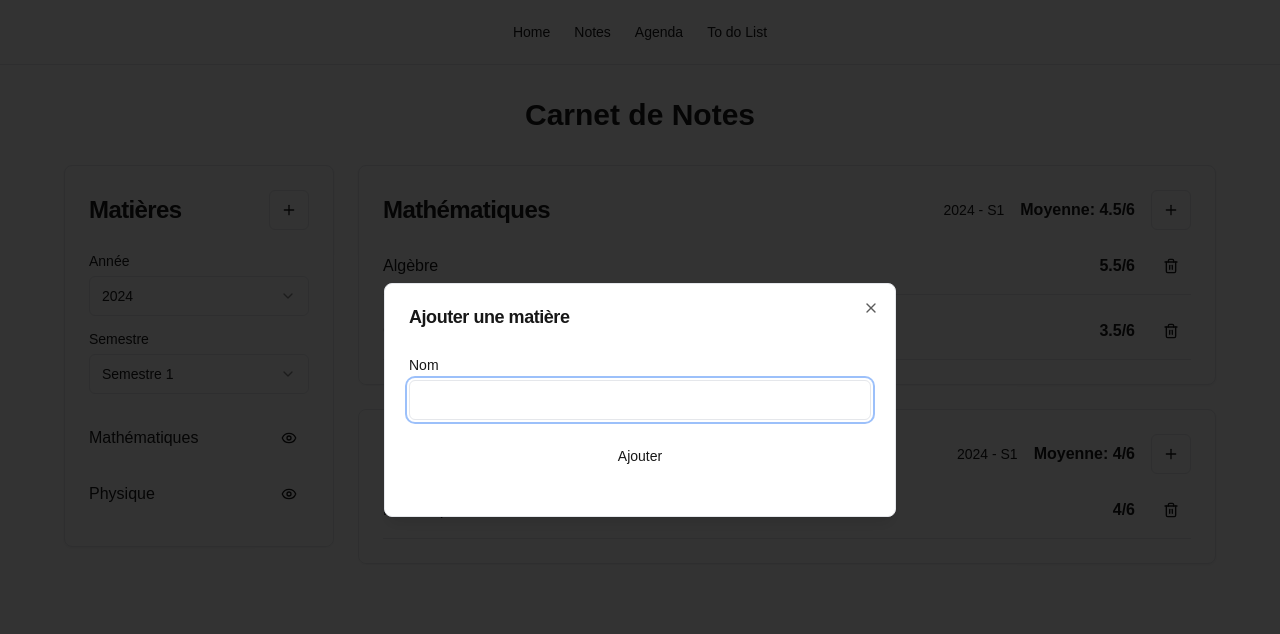
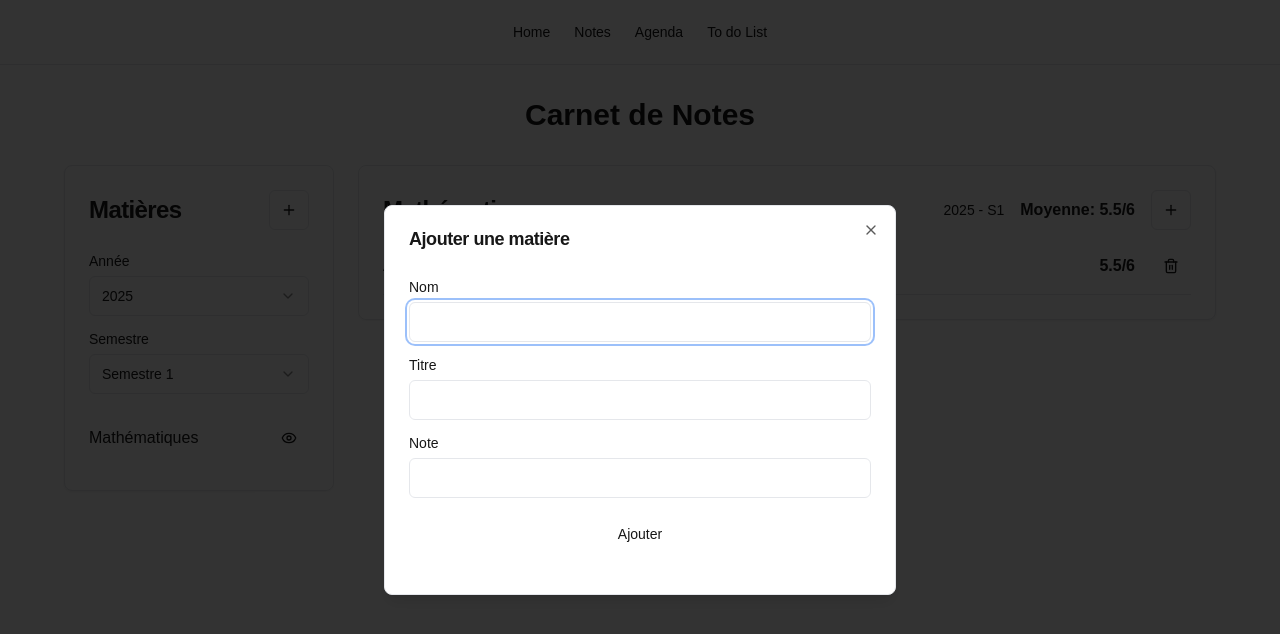
Before and after one commit to gabpereirach/schedule, a Next.js app: page /mark in a window 1280 px wide. Both pictures are taken after a click on the button 289 px from the left and 210 px from the top of the page. Shown: the top 634 px of the page. Built offline with nearby package versions, Linux system fonts and the light colour scheme.

Commit message:
Update of creation to subject and grade

```diff
--- a/package.json
+++ b/package.json
@@ -16,6 +16,7 @@
     "class-variance-authority": "^0.7.1",
     "clsx": "^2.1.1",
     "lucide-react": "^0.475.0",
+    "nanoid": "^5.0.9",
     "next": "14.2.15",
     "react": "^18",
     "react-dom": "^18",
--- a/src/app/mark/page.tsx
+++ b/src/app/mark/page.tsx
@@ -8,10 +8,11 @@ import { Input } from "@/components/ui/input";
 import { Label } from "@/components/ui/label";
 import { Select, SelectContent, SelectItem, SelectTrigger, SelectValue } from "@/components/ui/select";
 import { Plus, Trash2, Eye, EyeOff } from "lucide-react";
+import { nanoid } from 'nanoid';
 
 // Types définissant la structure des données
 type Grade = {
-	id: number;
+	id: string;
 	title: string;
 	grade: number;
 	year: number;
@@ -19,69 +20,78 @@ type Grade = {
 };
 
 type Subject = {
-	id: number;
+	id: string;
 	name: string;
 	grades: Grade[];
 	visible: boolean;
 };
 
 // Calcule la moyenne des notes
-// Retourne 0 si aucune note n'est présente
 const calculateAverage = (grades: Grade[]) =>
 	grades.length ? grades.reduce((sum, grade) => sum + grade.grade, 0) / grades.length : 0;
 
 // Années et semestres disponibles pour le filtrage
-const years = [2024, 2023, 2022, 2021];
-const semesters = [1, 2];
+const years = [2025, 2024, 2023, 2022, 2021];
+const semesters = [1, 2, 3];
 
 export default function Home() {
-	// État des matières avec des données initiales
+	// Données tests
 	const [subjects, setSubjects] = useState<Subject[]>([
 		{
-			id: 1,
+			id: "1",
 			name: "Mathématiques",
 			grades: [
-				{ id: 1, title: "Algèbre", grade: 5.5, year: 2024, semester: 1 },
-				{ id: 2, title: "Géométrie", grade: 3.5, year: 2024, semester: 1 },
+				{ id: "1", title: "Algèbre", grade: 5.5, year: 2025, semester: 1 },
+				{ id: "2", title: "Géométrie", grade: 3.5, year: 2024, semester: 1 },
+				{ id: "4", title: "Limits", grade: 5.5, year: 2024, semester: 1 },
 			],
 			visible: true,
 		},
 		{
-			id: 2,
+			id: "2",
 			name: "Physique",
 			grades: [
-				{ id: 3, title: "Mécanique", grade: 4, year: 2024, semester: 1 },
+				{ id: "3", title: "Mécanique", grade: 4, year: 2024, semester: 1 },
 			],
 			visible: true,
 		},
 	]);
 
 	// États pour le filtrage et l'ajout de données
-	const [selectedYear, setSelectedYear] = useState(2024);
+	const [selectedYear, setSelectedYear] = useState(new Date().getFullYear());
 	const [selectedSemester, setSelectedSemester] = useState(1);
 	const [newSubject, setNewSubject] = useState({ name: "" });
 	const [newGrade, setNewGrade] = useState({ title: "", grade: "" });
 
-	// Ajoute une nouvelle matière à la liste
+	// Ajoute une matière
 	const addSubject = () => {
 		if (!newSubject.name) return;
-		setSubjects(prev => [...prev, {
-			id: Date.now(),
+		const newSubjectData = {
+			id: nanoid(),
 			name: newSubject.name,
-			grades: [],
+			grades: [{
+				id: nanoid(),
+				title: newGrade.title,
+				grade: Number(newGrade.grade),
+				year: selectedYear,
+				semester: selectedSemester,
+			}],
 			visible: true,
-		}]);
-		setNewSubject({ name: "" }); // Réinitialise le formulaire
+		};
+
+		setSubjects(prev => [...prev, newSubjectData]);
+		setNewSubject({ name: "" });
+		setNewGrade({ title: "", grade: "" });
 	};
 
-	// Ajoute une nouvelle note à une matière
-	const addGrade = (subjectId: number) => {
+	// Ajoute une note
+	const addGrade = (subjectId: string) => {
 		if (!newGrade.title || !newGrade.grade) return;
 		setSubjects(prev => prev.map(subject =>
 			subject.id === subjectId ? {
 				...subject,
 				grades: [...subject.grades, {
-					id: Date.now(),
+					id: nanoid(),
 					title: newGrade.title,
 					grade: Number(newGrade.grade),
 					year: selectedYear,
@@ -89,11 +99,11 @@ export default function Home() {
 				}]
 			} : subject
 		));
-		setNewGrade({ title: "", grade: "" }); // Réinitialise le formulaire
+		setNewGrade({ title: "", grade: "" });
 	};
 
-	// Supprime une note d'une matière
-	const deleteGrade = (subjectId: number, gradeId: number) => {
+	// Supprime une note
+	const deleteGrade = (subjectId: string, gradeId: string) => {
 		setSubjects(prev => prev.map(subject =>
 			subject.id === subjectId ? {
 				...subject,
@@ -103,13 +113,13 @@ export default function Home() {
 	};
 
 	// Bascule la visibilité d'une matière
-	const toggleVisibility = (subjectId: number) => {
+	const toggleVisibility = (subjectId: string) => {
 		setSubjects(prev => prev.map(subject =>
 			subject.id === subjectId ? { ...subject, visible: !subject.visible } : subject
 		));
 	};
 
-	// Filtre les notes par année et semestre sélectionnés
+	// Filtre les notes par année et semestre
 	const filteredGrades = (grades: Grade[]) =>
 		grades.filter(grade => grade.year === selectedYear && grade.semester === selectedSemester);
 
@@ -121,14 +131,12 @@ export default function Home() {
 		<div className="p-8">
 			<div className="max-w-6xl mx-auto">
 				<h1 className="text-3xl font-bold text-center mb-8">Carnet de Notes</h1>
-
 				<div className="grid grid-cols-12 gap-6">
-					{/* Panneau latéral avec la liste des matières */}
+					{/* Box latéral avec la liste des matières */}
 					<div className="col-span-3">
 						<Card>
 							<CardHeader className="flex flex-row items-center justify-between space-y-0">
 								<CardTitle>Matières</CardTitle>
-								{/* Dialog pour ajouter une nouvelle matière */}
 								<Dialog>
 									<DialogTrigger asChild>
 										<Button variant="outline" size="icon"><Plus className="h-4 w-4" /></Button>
@@ -143,6 +151,23 @@ export default function Home() {
 												<Input
 													value={newSubject.name}
 													onChange={e => setNewSubject(prev => ({ ...prev, name: e.target.value }))}
+												/>
+											</div>
+											<div className="grid gap-2">
+												<Label>Titre</Label>
+												<Input
+													value={newGrade.title}
+													onChange={e => setNewGrade(prev => ({ ...prev, title: e.target.value }))}
+												/>
+											</div>
+											<div className="grid gap-2">
+												<Label>Note</Label>
+												<Input
+													type="number"
+													min="1"
+													max="6"
+													value={newGrade.grade}
+													onChange={e => setNewGrade(prev => ({ ...prev, grade: e.target.value }))}
 												/>
 											</div>
 											<Button onClick={addSubject}>Ajouter</Button>
@@ -171,14 +196,13 @@ export default function Home() {
 											<SelectContent className="bg-white">
 												{semesters.map(semester => (
 													<SelectItem key={semester} value={semester.toString()}>
-														Semestre {semester}
+														Semestre {semester != 3 ? `${semester}` : "d'été"}
 													</SelectItem>
 												))}
 											</SelectContent>
 										</Select>
 									</div>
 								</div>
-								{/* Liste des matières filtrées */}
 								{subjects.filter(hasGradesInPeriod).map(subject => (
 									<div key={subject.id} className="flex items-center justify-between py-2">
 										<div className="flex items-center gap-2">
@@ -220,7 +244,6 @@ export default function Home() {
 													<span className="font-semibold">
 														Moyenne: {formattedAverage}/6
 													</span>
-													{/* Dialog pour ajouter une nouvelle note */}
 													<Dialog>
 														<DialogTrigger asChild>
 															<Button variant="outline" size="icon">
@@ -255,7 +278,6 @@ export default function Home() {
 													</Dialog>
 												</div>
 											</CardHeader>
-											{/* Liste des notes de la matière */}
 											<CardContent>
 												<div className="space-y-2">
 													{periodGrades.map(grade => (
@@ -277,7 +299,8 @@ export default function Home() {
 											</CardContent>
 										</Card>
 									);
-								})}
+								})
+							}
 						</div>
 					</div>
 				</div>
```
Also changed, not shown: 1 other file (tests, documents, lock files or other folders).
